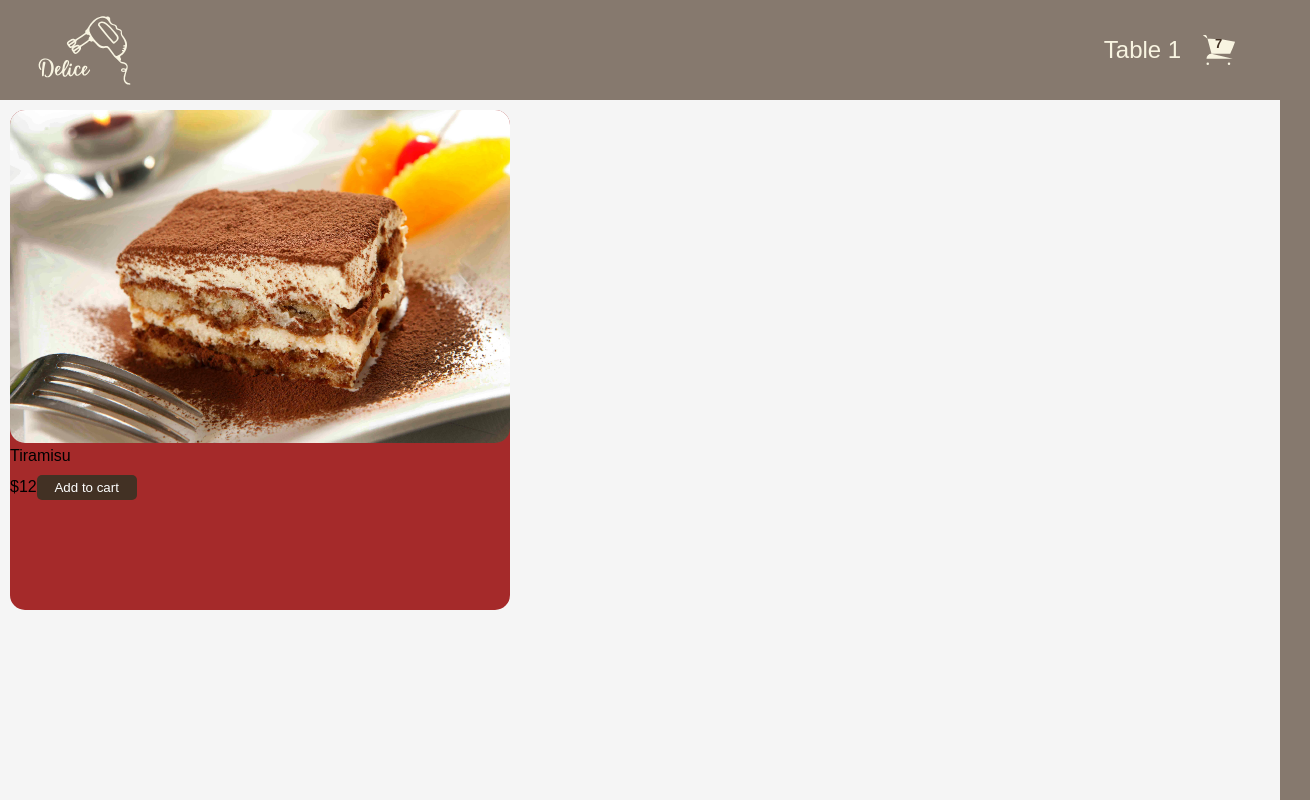
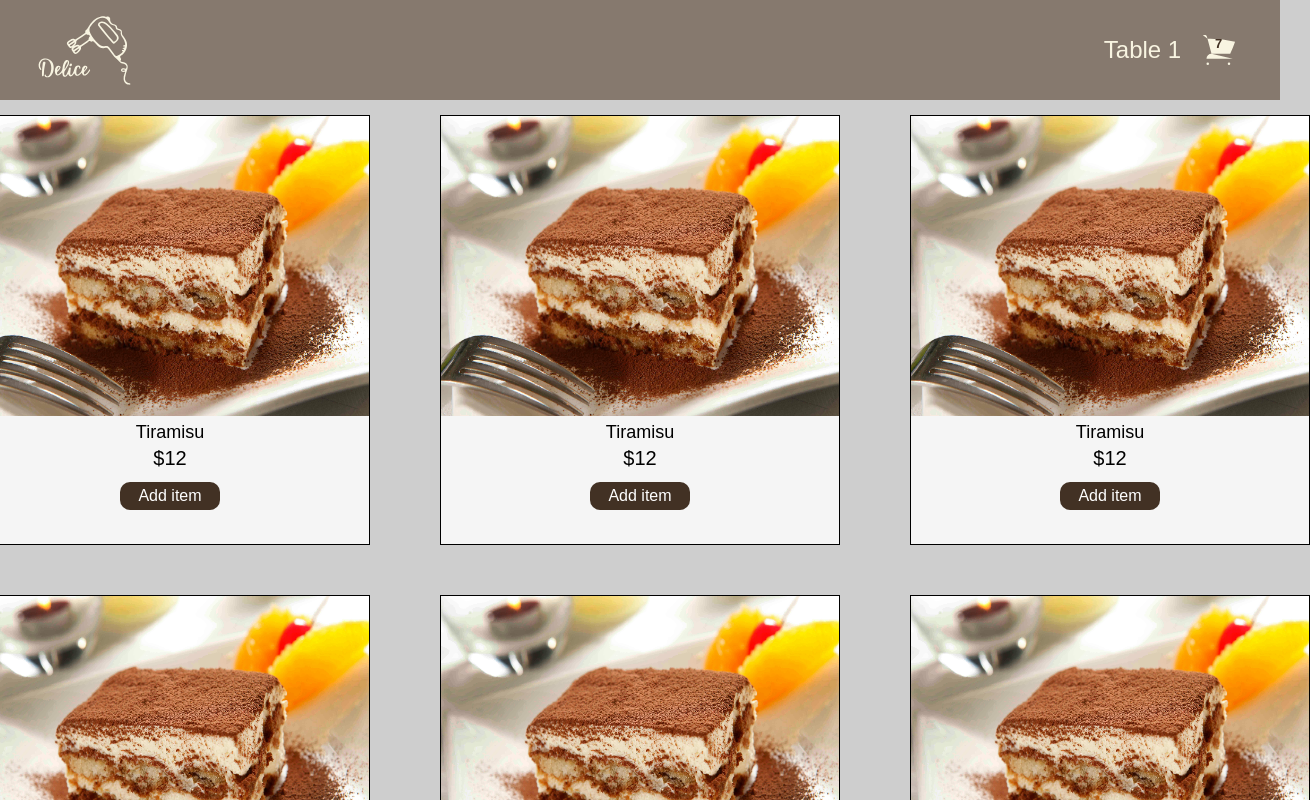
Before and after one commit to Denz1423/Delice, a React (Vite) app in the folder client/: page /menu/1 in a window 1280 px wide. Shown: the top 800 px of the page, 1310 px wide, since content can reach past the window. Built offline with nearby package versions, Linux system fonts and the light colour scheme; a web font is replaced by a local one.

Commit message:
card component and grid layout

```diff
--- a/client/src/components/Card/Card.style.tsx
+++ b/client/src/components/Card/Card.style.tsx
@@ -2,22 +2,41 @@ import styled from "styled-components";
 
 export const CardContainer = styled.div`
   display: block;
-  height: 500px;
-  width: 500px;
-  border-radius: 15px;
-  background-color: brown;
-  margin: 10px 10px;
+  height: 430px;
+  width: 400px;
+  /* border-radius: 20px; */
+  border-style: solid;
+  border-width: 1px;
+  margin: 15px 15px;
+  background-color: whitesmoke;
 `;
 
-export const CardImageContainer = styled.img.attrs((props) => ({
+export const CardImage = styled.img.attrs((props) => ({
   src: props.src,
   alt: props.alt,
 }))`
-  width: 500px;
-  height: auto;
-  border-radius: 15px;
+  width: 398px;
+  height: 300px;
 `;
 
-export const CardName = styled.div``;
+export const CardInformation = styled.div`
+  display: flex;
+  flex-direction: column;
+  justify-content: center;
+  align-items: center;
+`;
 
-export const CardFooter = styled.div``;
+export const CardName = styled.p`
+  font-size: 18px;
+  margin: 2px;
+`;
+
+export const CardPrice = styled.p`
+  font-size: 20px;
+  margin: 2px;
+`;
+
+export const CardFooter = styled.div`
+  display: flex;
+  justify-content: center;
+`;
--- a/client/src/components/Card/Card.tsx
+++ b/client/src/components/Card/Card.tsx
@@ -3,8 +3,10 @@ import { ProductCardButton } from "../button/Button.style";
 import {
   CardContainer,
   CardFooter,
-  CardImageContainer,
+  CardImage,
+  CardInformation,
   CardName,
+  CardPrice,
 } from "./Card.style";
 
 interface Props {
@@ -14,11 +16,13 @@ interface Props {
 export default function Card({ product }: Props) {
   return (
     <CardContainer>
-      <CardImageContainer src={product.pictureUrl} alt={product.name} />
-      <CardName>{product.name}</CardName>
+      <CardImage src={product.pictureUrl} alt={product.name} />
+      <CardInformation>
+        <CardName>{product.name}</CardName>
+        <CardPrice>${product.price}</CardPrice>
+      </CardInformation>
       <CardFooter>
-        ${product.price}
-        <ProductCardButton>Add to cart</ProductCardButton>
+        <ProductCardButton>Add item</ProductCardButton>
       </CardFooter>
     </CardContainer>
   );
--- a/client/src/components/button/Button.style.tsx
+++ b/client/src/components/button/Button.style.tsx
@@ -48,13 +48,14 @@ export const ProductCardButton = styled.button`
   width: 100px;
   color: white;
   padding: 5px 15px;
-  border-radius: 5px;
-  outline: 0;
+  border-radius: 10px;
   border: 0;
   margin: 10px 0px;
   cursor: pointer;
   transition: ease background-color 250ms;
+  font-size: 16px;
   &:hover {
-    background-color: #f8f3ed;
+    transform: scale(1.2);
+    transition: 0.2s ease all;
   }
 `;
--- a/client/src/index.css
+++ b/client/src/index.css
@@ -6,7 +6,8 @@ body {
   margin: 0;
   font-family: "Rosario", sans-serif;
   /* background-color: #f5f5f5; */
-  background-color: #86796e;
+  /* background-color: #86796e; */
+  background-color: #cecece;;
 }
 
 a {
--- a/client/src/pages/home/Home.style.tsx
+++ b/client/src/pages/home/Home.style.tsx
@@ -11,7 +11,7 @@ export const FormContainer = styled.form`
   display: flex;
   flex-direction: column;
   align-items: center;
-  /* background-color: #86796e; */
+  background-color: #86796e;
   padding: 30px 30px;
   border-radius: 20px;
 
@@ -146,4 +146,4 @@ export const Bar = styled.span`
 
 export const WhiteSpace = styled.span`
   margin: 5px;
-`
+`;
--- a/client/src/pages/menu/Menu.style.tsx
+++ b/client/src/pages/menu/Menu.style.tsx
@@ -1,6 +1,29 @@
 import styled from "styled-components";
 
 export const MenuContainer = styled.div`
-  height: 100vh;
-  background-color: #f5f5f5;
+  height: 100%;
+  width: 100%;
+  background-color: #cecece;
 `;
+
+export const GridContainer = styled.div`
+  height: 100%;
+  width: 100%;
+  display: grid;
+  grid-template-columns: 450px 450px 450px;
+  gap: 20px 20px;
+  justify-content: center;
+  justify-items: center;
+
+  @media only screen and (max-width: 600px) {
+    grid-template-columns: 450px;
+  }
+
+  @media only screen and (max-width: 768px) {
+    grid-template-columns: 450px;
+  }
+
+  @media only screen and (max-width: 1024px) {
+    grid-template-columns: 450px 450px;
+  }
+`;
--- a/client/src/pages/menu/Menu.tsx
+++ b/client/src/pages/menu/Menu.tsx
@@ -1,8 +1,25 @@
 import Card from "../../components/Card/Card";
 import Header from "../../components/header/Header";
-import { MenuContainer } from "./Menu.style";
+import { GridContainer, MenuContainer } from "./Menu.style";
 
-const dummyProduct = {
+const dummyProducts = [
+  {
+    id: 1,
+    name: "Tiramisu",
+    price: 12,
+    type: "Cake",
+    pictureUrl: "/images/products/Tiramisu.png",
+  },
+  {
+    id: 2,
+    name: "ChocolateCake",
+    price: 13,
+    type: "Cake",
+    pictureUrl: "/images/products/ChocolateCake.png",
+  },
+];
+
+const aProduct = {
   id: 1,
   name: "Tiramisu",
   price: 12,
@@ -13,8 +30,18 @@ const dummyProduct = {
 export default function Menu() {
   return (
     <MenuContainer>
-      <Header></Header>
-      <Card product={dummyProduct} />
+      <Header />
+      <GridContainer>
+        {/* {dummyProducts.map((product) => {
+          return <Card key={product.id} product={product} />;
+        })} */}
+        <Card product={aProduct} />
+        <Card product={aProduct} />
+        <Card product={aProduct} />
+        <Card product={aProduct} />
+        <Card product={aProduct} />
+        <Card product={aProduct} />
+      </GridContainer>
     </MenuContainer>
   );
 }
```
Also changed, not shown: client/public/images/products/ChocolateCake.png (added), 2 other files (tests, documents, lock files or other folders).
